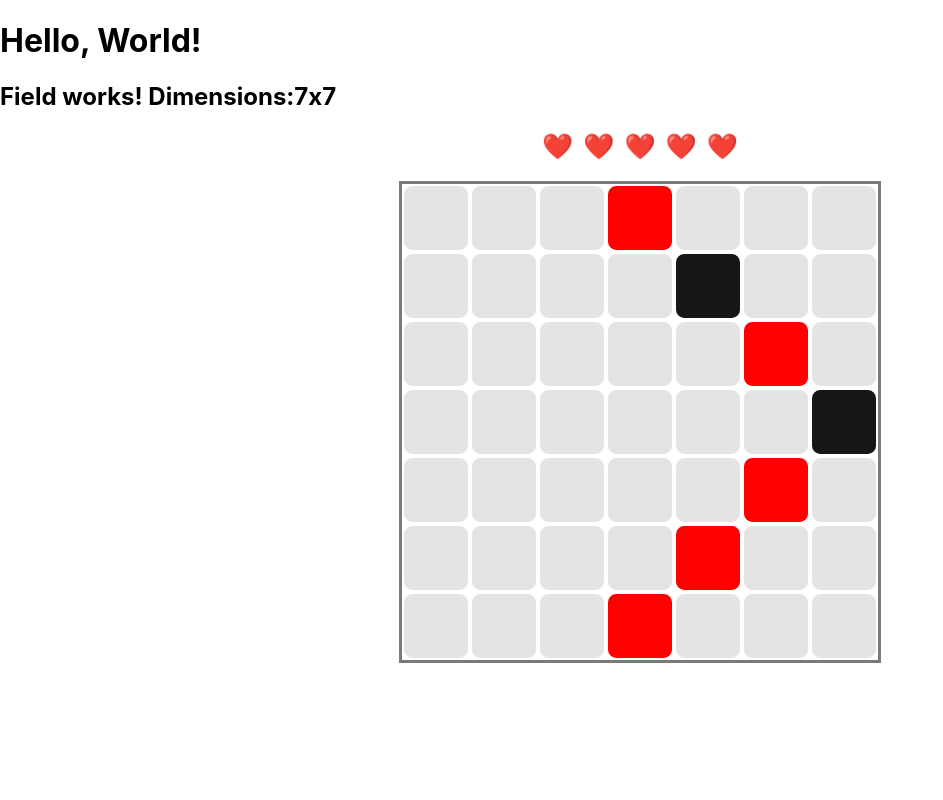
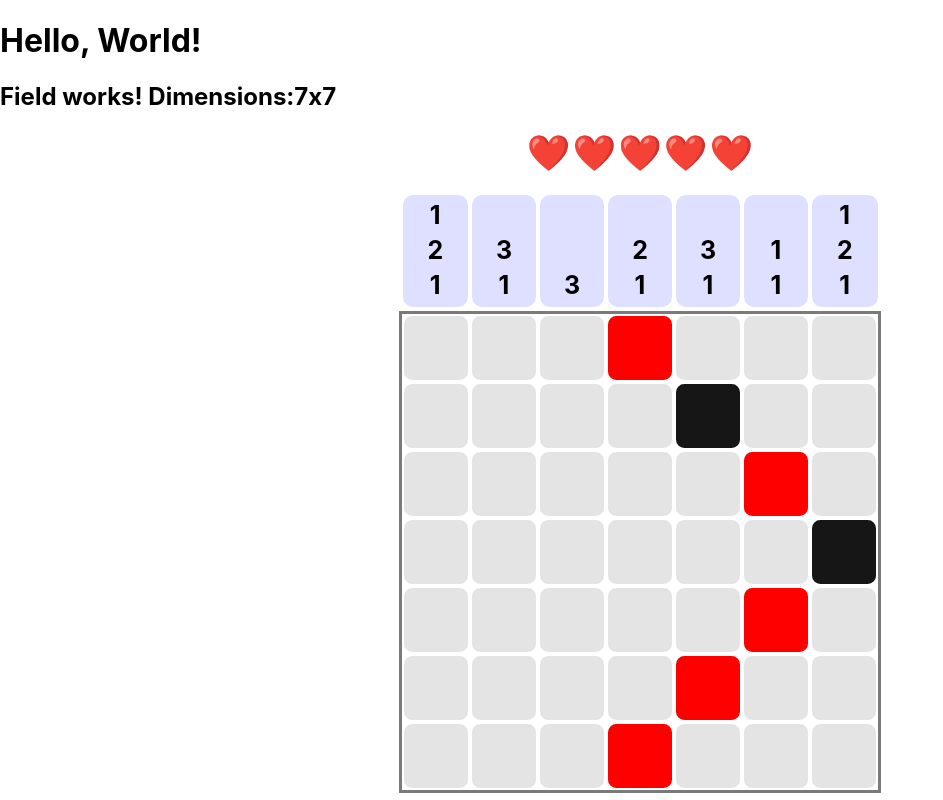
Before and after one commit to MixusMinimax/nonogram, a React (Create React App) app: page / in a window 1280 px wide. Shown: the whole page, without its empty margins (0-943 px from the left). Built offline with nearby package versions, Linux system fonts and the light colour scheme.

Commit message:
show vertical segments

```diff
--- a/src/Field.scss
+++ b/src/Field.scss
@@ -1,22 +1,44 @@
 table {
     margin: auto;
     border-spacing: 0;
-    border-style: solid;
-    border-width: 3px;
-    border-color: rgb(122, 122, 122);
-}
-th {
-    padding: 0;
-    margin: 0;
+    border-collapse: collapse;
+    tbody {
+        border: 3px solid rgb(122, 122, 122);
+    }
+
+    th {
+        .segment {
+            vertical-align: bottom;
+        }
+    }
+    td {
+        padding: 0;
+        margin: 0;
+    }
+    .segment {
+        background-color: rgb(223, 223, 255);
+        border-radius: 10px;
+        height: 6.5em;
+        margin: 0px 1px;
+        margin-bottom: 3px;
+        display: flex;
+        justify-content: flex-end;
+        flex-direction: column;
+        padding: 4px 0px;
+        .segment-number {
+            font-size: 25px;
+            line-height: 1.4em;
+        }
+    }
 }
 
 .health {
     margin-bottom: 20px;
-    font-size: 25px;
+    font-size: 35px;
     width: 100%;
     justify-content: center;
     display: flex;
-    gap: 10px;
+    gap: 2px;
     .heart {
         display: inline-block;
     }
--- a/src/Field.tsx
+++ b/src/Field.tsx
@@ -25,8 +25,12 @@ type FieldState = {
 class Field extends Component<FieldProps, FieldState> {
   constructor(props: FieldProps) {
     super(props)
+    this.reset(props)
+  }
+
+  reset(props: FieldProps, setState = false): void {
     const health = props.health ?? 5
-    this.state = {
+    const state : FieldState = {
       health: { current: health, max: health },
       fields: [],
       dragging: false,
@@ -35,9 +39,9 @@ class Field extends Component<FieldProps, FieldState> {
       lastDraggedCell: 0,
     }
     for (let y = 0; y < props.height; ++y) {
-      this.state.fields.push([])
+      state.fields.push([])
       for (let x = 0; x < props.width; ++x) {
-        this.state.fields[y].push({
+        state.fields[y].push({
           x, y,
           state: props.initializedStates[y][x]
             ? (props.solution[y][x] ? 'marked' : 'unmarked')
@@ -45,6 +49,10 @@ class Field extends Component<FieldProps, FieldState> {
         })
       }
     }
+    if (setState)
+      this.setState(this.state)
+    else
+      this.state = state
   }
 
   markCell(x: number, y: number, button: number): void {
@@ -127,12 +135,33 @@ class Field extends Component<FieldProps, FieldState> {
             })
           }
         </div>
-        <table
-          onMouseLeave={$event => this.mouseUp($event)}
-        >{this.state.fields.map(row =>
-          <tr>{
+        <table>
+          <thead>
+            <tr>
+              {
+                Array.from(Array(this.props.width), (_, x) => {
+                  const segments: number[] = []
+                  let lastWasMarked = false
+                  for (let y = 0; y < this.props.height; ++y) {
+                    const isMarked = this.props.solution[y][x]
+                    if (isMarked && lastWasMarked)
+                      segments[segments.length - 1]++
+                    else if (isMarked)
+                      segments.push(1)
+                    lastWasMarked = isMarked
+                  }
+                  return <th><div className="segment">{ segments.map(seg => <div className="segment-number">{seg}</div>) }</div></th>
+                })
+              }
+            </tr>
+          </thead>
+
+          <tbody onMouseLeave={$event => this.mouseUp($event)}>
+          {this.state.fields.map(row =>
+            <tr>
+              {
                 row.map(cell =>
-              <th
+                  <td
                     onMouseDown={$event => this.mouseDown(cell.x, cell.y, $event)}
                     onMouseUp={$event => this.mouseUp($event)}
                     onMouseMove={() => this.mouseMove(cell.x, cell.y)}
@@ -140,10 +169,13 @@ class Field extends Component<FieldProps, FieldState> {
                     <div
                       className={ `field-cell ${cell.state}` }
                     />
-              </th>
+                  </td>
                 )
-          }</tr>
-        ) }</table>
+              }
+            </tr>
+          ) }
+          </tbody>
+        </table>
       </div>
     )
   }
```
Lines whose indentation alone changed are shown as unchanged.
